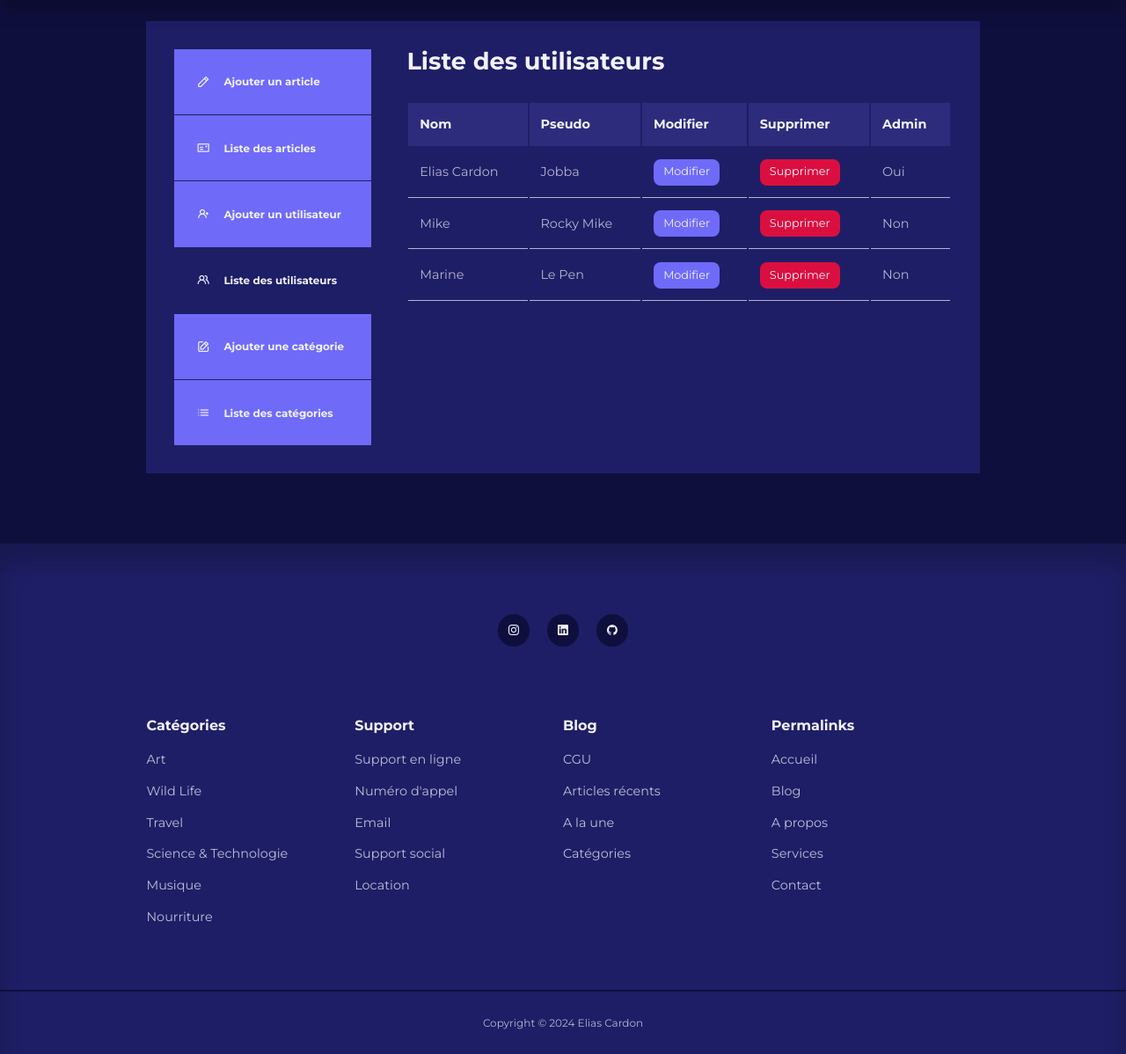
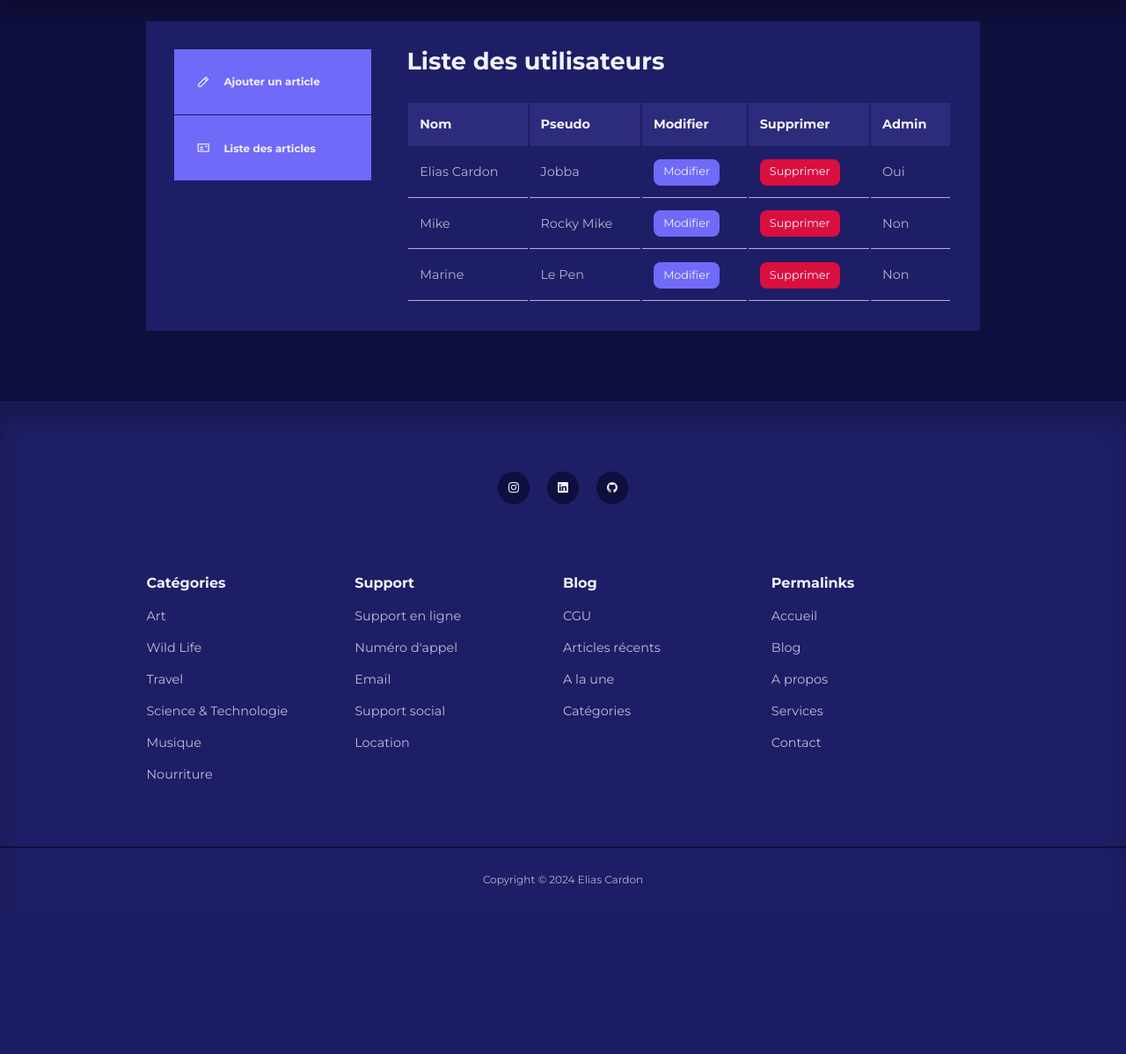
Before and after one commit to elias-cardon/blog, a PHP site: page /blog/backend/admin/manage-user.php in a window 1280 px wide. Shown: the part 72-1270 px from the top of the page at 88% size. After the commit the page ends 1079 px from the top, so only its background shows below. Run offline with PHP 8.4, Linux system fonts and the light colour scheme.

Commit message:
On met les conditions d'affichage de la liste selon le statut de l'user

```diff
--- a/backend/admin/config/constants.php
+++ b/backend/admin/config/constants.php
@@ -1,5 +1,5 @@
 <?php
-
+session_start();
 define('ROOT_URL', 'http://localhost/blog/');
 define('DB_HOST', 'localhost');
 define('DB_USER', 'jobba');
--- a/backend/admin/index.php
+++ b/backend/admin/index.php
@@ -19,6 +19,7 @@ require './partials/header.php';
                         <h5>Liste des articles</h5>
                     </a>
                 </li>
+                <?php if (isset($_SESSION['user_is_admin'])): ?>
                     <li>
                         <a href="add-user.php">
                             <i class="uil uil-user-plus"></i>
@@ -38,11 +39,12 @@ require './partials/header.php';
                         </a>
                     </li>
                     <li>
-                    <a href="manage-category.php">
+                        <a href="manage-category.php" class="active">
                             <i class="uil uil-list-ul"></i>
                             <h5>Liste des catégories</h5>
                         </a>
                     </li>
+                <?php endif; ?>
             </ul>
         </aside>
         <main>
--- a/backend/admin/manage-category.php
+++ b/backend/admin/manage-category.php
@@ -19,6 +19,7 @@ require './partials/header.php';
                         <h5>Liste des articles</h5>
                     </a>
                 </li>
+                <?php if (isset($_SESSION['user_is_admin'])): ?>
                 <li>
                     <a href="add-user.php">
                         <i class="uil uil-user-plus"></i>
@@ -43,6 +44,7 @@ require './partials/header.php';
                         <h5>Liste des catégories</h5>
                     </a>
                 </li>
+                <?php endif; ?>
             </ul>
         </aside>
         <main>
--- a/backend/admin/manage-user.php
+++ b/backend/admin/manage-user.php
@@ -19,6 +19,7 @@ require './partials/header.php';
                         <h5>Liste des articles</h5>
                     </a>
                 </li>
+                <?php if (isset($_SESSION['user_is_admin'])): ?>
                     <li>
                         <a href="add-user.php">
                             <i class="uil uil-user-plus"></i>
@@ -26,7 +27,7 @@ require './partials/header.php';
                         </a>
                     </li>
                     <li>
-                    <a href="manage-user.php" class="active">
+                        <a href="manage-user.php">
                             <i class="uil uil-users-alt"></i>
                             <h5>Liste des utilisateurs</h5>
                         </a>
@@ -38,11 +39,12 @@ require './partials/header.php';
                         </a>
                     </li>
                     <li>
-                    <a href="manage-category.php">
+                        <a href="manage-category.php" class="active">
                             <i class="uil uil-list-ul"></i>
                             <h5>Liste des catégories</h5>
                         </a>
                     </li>
+                <?php endif; ?>
             </ul>
         </aside>
         <main>
```
Lines whose indentation alone changed are shown as unchanged.
